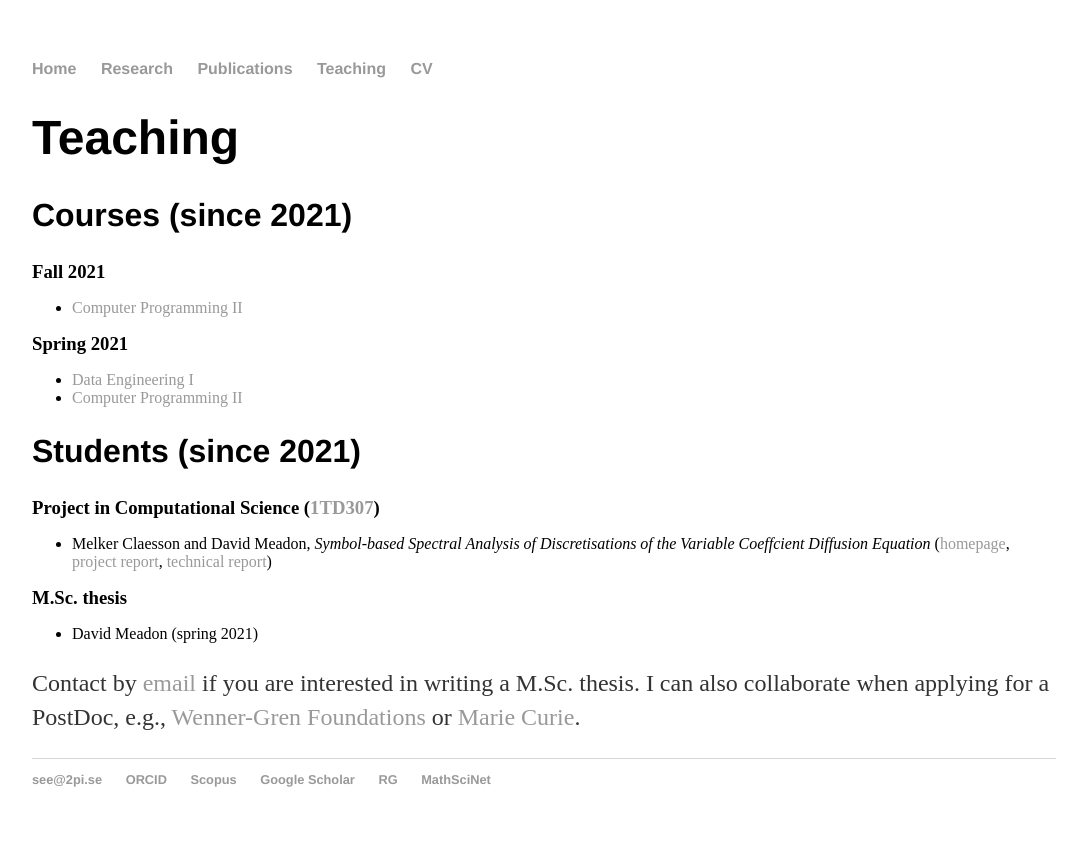
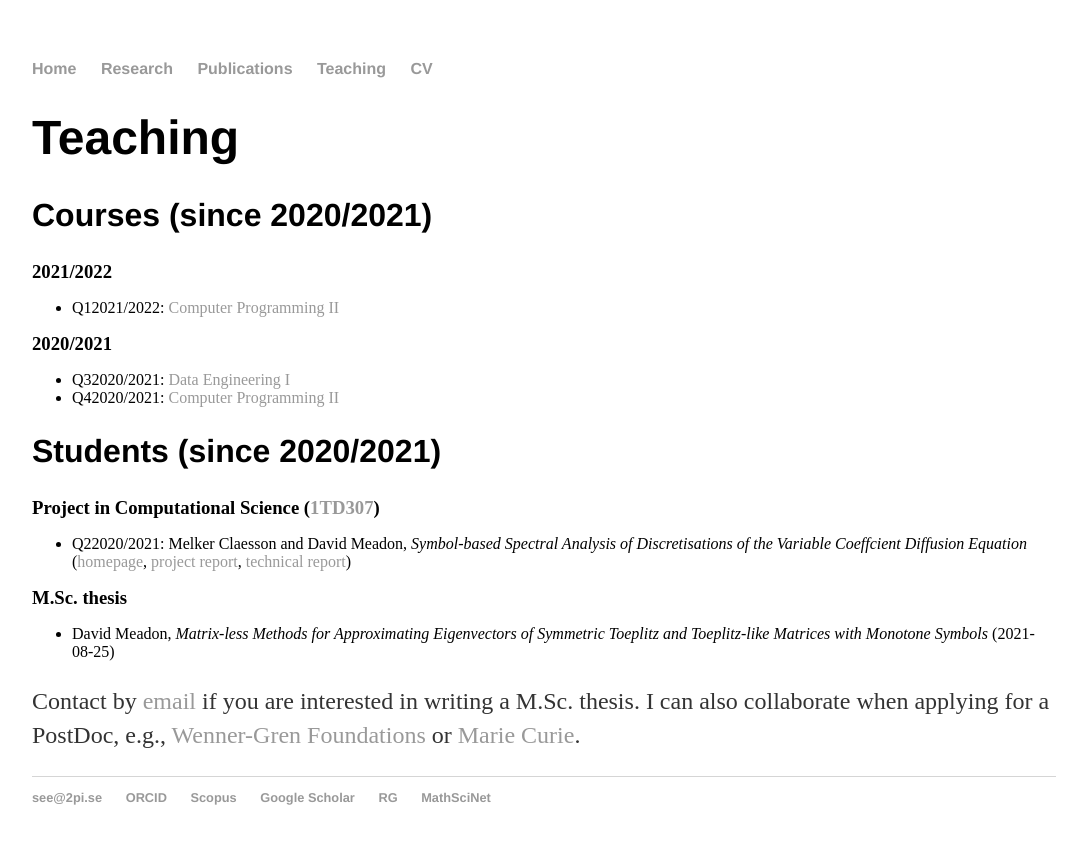
Before and after one commit to sverek/sverek.github.io, a Jekyll site: the page built from teaching/index.html, in a window 1280 px wide. Shown: the top 844 px of the page, without its empty margins (96-1176 px from the left). Built offline with Jekyll 4.4.1, drawn with Linux system fonts in a browser that asks for light colours.

Commit message:
teaching updated

```diff
--- a/index.html
+++ b/index.html
@@ -17,8 +17,8 @@ title: www.2pi.se
   <div class="allSides">
       <h3>Current plans:</h3>
       <ul>
-		<li>Fall 2021, Teaching: <a href="https://www.uu.se/en/admissions/freestanding-courses/course/?kKod=1TD722&typ=1">Computer Programming II</a></li>
-    <li>Spring 2022, Teaching: <a href="https://www.uu.se/en/admissions/freestanding-courses/course/?kKod=1TD069&typ=1">Data Engineering I</a></li>
+        <li>Q12021/2022, Teaching: <a href="https://www.uu.se/en/admissions/freestanding-courses/course/?kKod=1TD722&typ=1">Computer Programming II</a></li>
+        <li>Q42021/2022, Teaching: <a href="https://www.uu.se/en/admissions/freestanding-courses/course/?kKod=1TD722&typ=1">Computer Programming II</a></li>
         <li>June 20-24, 2022, <a href="http://www.ilas2020.ie">ILAS2020</a>, Galway, Ireland (postponed)</li>
         <li>July 31-August 5, 2022, <a href="https://www.wccm2022.org/">WCCM-APCOM 2022</a>, Yokohama, Japan</li>
         <li>November 6-10, 2022, <a href="http://iga2020.usacm.org/">IGA 2020</a>, Banff, Canada (postponed)</li>
--- a/teaching/index.html
+++ b/teaching/index.html
@@ -8,24 +8,24 @@ title: www.2pi.se
 </script>
 <div class="blurb">
 	<h1>Teaching</h1>
-	<h2>Courses (since 2021)</h2>
-	<h3>Fall 2021</h3>
+	<h2>Courses (since 2020/2021)</h2>
+	<h3>2021/2022</h3>
 	<ul>
-	<li><a href="https://www.uu.se/en/admissions/freestanding-courses/course/?kKod=1TD722&typ=1">Computer Programming II</a>
+	<li>Q12021/2022: <a href="https://www.uu.se/en/admissions/freestanding-courses/course/?kKod=1TD722&typ=1">Computer Programming II</a>
 	</li>
 	</ul>
 
-	<h3>Spring 2021</h3>
+	<h3>2020/2021</h3>
 	<ul>
-		<li><a href="https://www.uu.se/en/admissions/freestanding-courses/course/?kKod=1TD069&typ=1">Data Engineering I</a></li>
-		<li><a href="https://www.uu.se/en/admissions/freestanding-courses/course/?kKod=1TD722&typ=1">Computer Programming II</a></li>
+		<li>Q32020/2021: <a href="https://www.uu.se/en/admissions/freestanding-courses/course/?kKod=1TD069&typ=1">Data Engineering I</a></li>
+		<li>Q42020/2021: <a href="https://www.uu.se/en/admissions/freestanding-courses/course/?kKod=1TD722&typ=1">Computer Programming II</a></li>
 	</ul>
-	<h2>Students (since 2021)</h2>
+	<h2>Students (since 2020/2021)</h2>
 	<h3>Project in Computational Science (<a href="https://www.uu.se/en/admissions/freestanding-courses/course-syllabus/?kKod=1TD307">1TD307</a>)</h3>
-	<ul><li>Melker Claesson and David Meadon, <i>Symbol-based Spectral Analysis of
+	<ul><li>Q22020/2021: Melker Claesson and David Meadon, <i>Symbol-based Spectral Analysis of
 		Discretisations of the Variable Coeffcient Diffusion Equation</i> (<a href="http://www.it.uu.se/edu/course/homepage/projektTDB/ht20/">homepage</a>, <a href="http://www.it.uu.se/edu/course/homepage/projektTDB/ht20/report06/Report_06_final.pdf">project report</a>, <a href="http://www.it.uu.se/research/publications/reports/2021-005/">technical report</a>)</li></ul>
 	<h3>M.Sc. thesis</h3>
-	<ul><li>David Meadon (spring 2021)</li></ul>
+	<ul><li>David Meadon, <i>Matrix-less Methods for Approximating Eigenvectors of Symmetric Toeplitz and Toeplitz-like Matrices with Monotone Symbols</i> (2021-08-25)</li></ul>
 	<p>
 	Contact by <a href="mailto:see@2pi.se">email</a> if you are interested in writing a M.Sc. thesis. I can also collaborate when applying for a PostDoc, e.g., <a href="https://www.swgc.org/">Wenner-Gren Foundations</a> or <a href="https://ec.europa.eu/research/mariecurieactions/actions/postdoctoral-fellowships">Marie Curie</a>.
 	</p>
```
